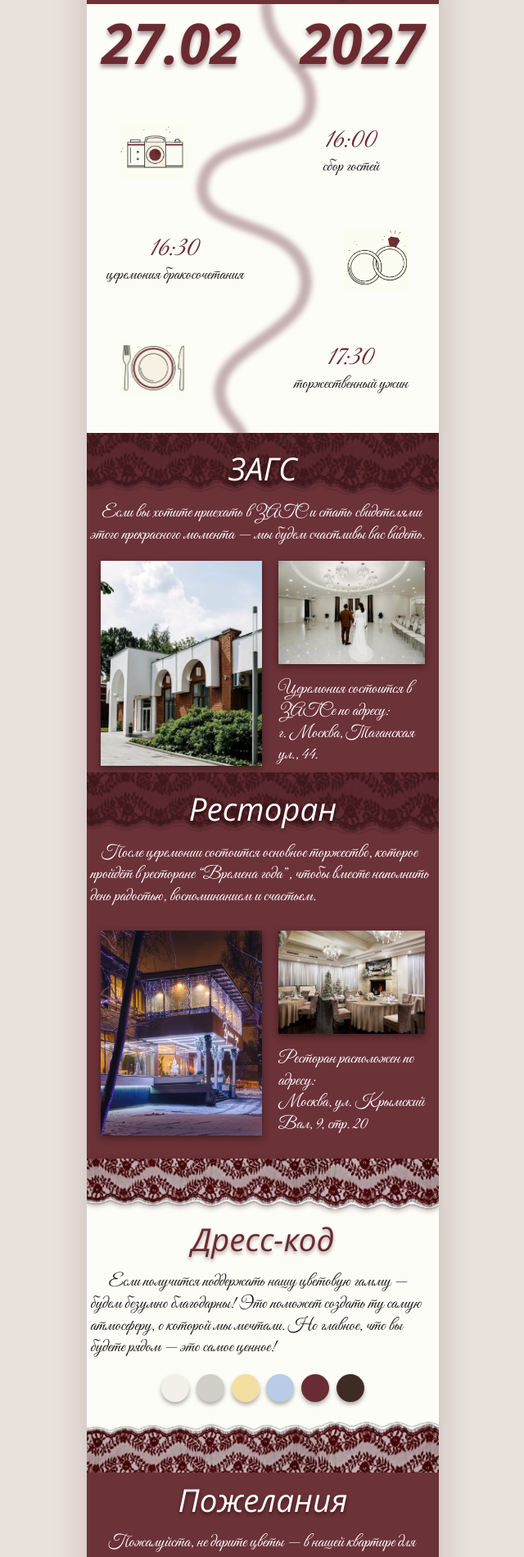
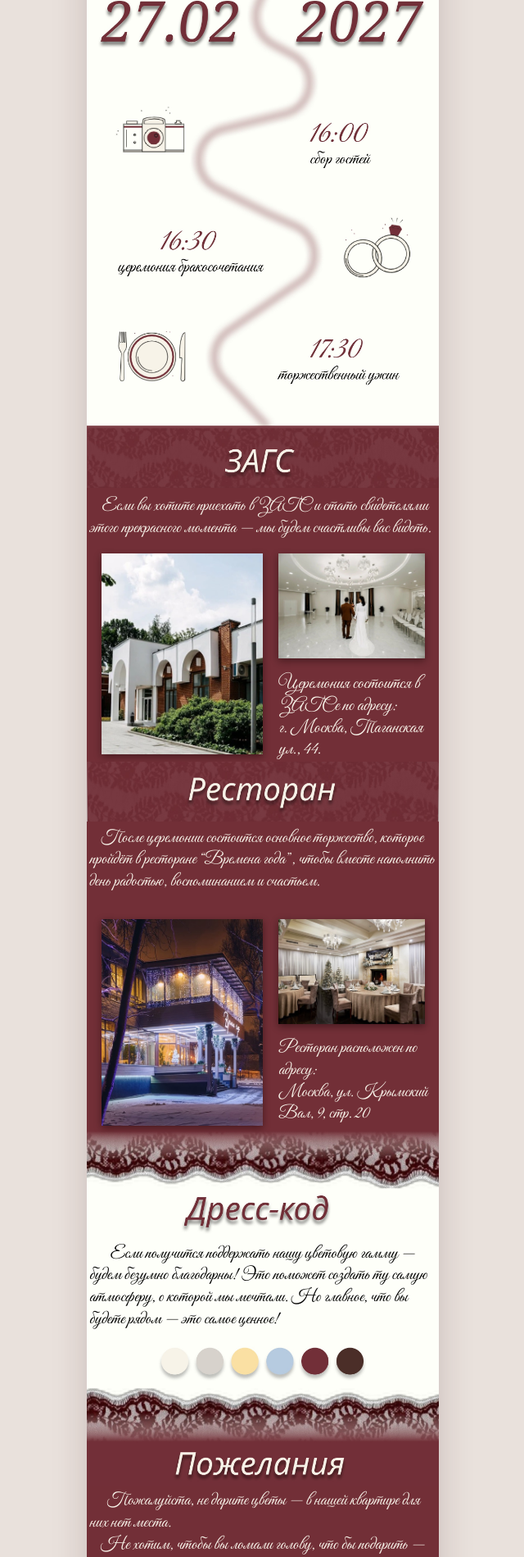
Before and after one commit to Ekkaddon/wedding, a plain HTML site: page index.html in a window 1280 px wide. Shown: the part 901-2800 px from the top of the page at 82% size, without its empty margins (319-959 px from the left). Drawn offline with Linux system fonts and the light colour scheme.

Commit message:
Страница пересобрана по пикселям макета Figma: вырезки, цвета, размеры текста
Co-Authored-By: Claude Fable 5.2 <noreply@anthropic.com>

```diff
--- a/index.html
+++ b/index.html
@@ -13,116 +13,120 @@
 <meta property="og:type" content="website">
 <meta name="theme-color" content="#6b3238">
 <link rel="preload" href="fonts/great-vibes-cyrillic.woff2" as="font" type="font/woff2" crossorigin>
-<link rel="preload" href="img/hero-top.jpg" as="image">
-<link rel="stylesheet" href="style.css?v=3">
+<link rel="preload" href="img/cover.jpg" as="image">
+<link rel="stylesheet" href="style.css?v=4">
 </head>
 <body>
 <main class="page">
 
   <header class="hero">
-    <div class="hero__top">
-      <img class="hero__cover" src="img/hero-top.jpg" width="1880" height="656" alt="">
-      <p class="visually-hidden" lang="en">Wedding day</p>
-      <h1 class="visually-hidden">Алексей &amp; Вера</h1>
-    </div>
-    <img class="hero__art" src="img/hero.jpg" width="1024" height="1024"
-         alt="Алексей и Вера в книжном магазине">
+    <h1 class="visually-hidden">Wedding day. Алексей &amp; Вера</h1>
+    <img class="slice" src="img/cover.jpg" width="1608" height="2053" alt="Алексей и Вера в книжном магазине">
   </header>
 
-  <section class="block block--light">
-    <h2 class="heading heading--small">Дорогие наши родные и&nbsp;гости!</h2>
-    <p class="script">Помните, как в хорошей книге есть фраза, после которой хочется улыбаться
-      и читать дальше? Для нас такой стала: «А&nbsp;ты прикольная!». Всё началось в уютном
-      книжном, а теперь открываем новую главу&nbsp;— «Семейная жизнь». Станьте её
-      героями&nbsp;— пусть ваш смех и добрые слова станут частью нашей истории. Спасибо, что
-      с&nbsp;нами! До встречи на празднике!</p>
+  <section class="block block--light block--intro">
+    <h2 class="visually-hidden">Дорогие наши родные и гости!</h2>
+    <img class="slice slice--band" src="img/head-intro.jpg" width="1608" height="219" loading="lazy" alt="">
+    <p class="script" style="--i:13.7">
+      <span class="ln">Помните, как в хорошей книге есть фраза, после которой</span>
+      <span class="ln">хочется улыбаться и читать дальше? Для нас такой стала:</span>
+      <span class="ln">«А ты прикольная!». Всё началось в уютном книжном, а</span>
+      <span class="ln">теперь открываем новую главу — «Семейная жизнь».</span>
+      <span class="ln">Станьте её героями — пусть ваш смех и добрые слова станут</span>
+      <span class="ln">частью нашей истории. Спасибо, что с нами! До встречи на</span>
+      <span class="ln">празднике!</span>
+    </p>
   </section>
 
   <section class="program">
-    <h2 class="heading heading--band">Когда и как все будет?</h2>
-    <div class="program__body">
-      <svg class="program__ribbon" viewBox="0 0 402 503" preserveAspectRatio="none" aria-hidden="true">
-        <defs><filter id="soft" x="-20%" y="-5%" width="140%" height="110%"><feGaussianBlur stdDeviation="3"/></filter></defs>
-        <path d="M205 0 C205 60 262 70 255 120 C248 175 135 150 132 215 C130 270 240 250 250 320 C258 385 150 400 152 455 C153 480 170 490 176 503"
-              fill="none" stroke="#6b3238" stroke-opacity=".38" stroke-width="13" stroke-linecap="round" filter="url(#soft)"/>
-      </svg>
-      <p class="program__date"><time datetime="2027-02-27"><span>27.02</span><span>2027</span></time></p>
-      <ol class="program__list">
-        <li class="program__row">
-          <img src="img/camera.png" width="117" height="91" alt="" class="program__icon">
-          <p class="program__event"><time>16:00</time><span>сбор гостей</span></p>
-        </li>
-        <li class="program__row program__row--reverse">
-          <img src="img/rings.png" width="151" height="137" alt="" class="program__icon">
-          <p class="program__event"><time>16:30</time><span>церемония бракосочетания</span></p>
-        </li>
-        <li class="program__row">
-          <img src="img/plate.png" width="171" height="128" alt="" class="program__icon">
-          <p class="program__event"><time>17:30</time><span>торжественный ужин</span></p>
-        </li>
-      </ol>
-    </div>
+    <h2 class="visually-hidden">Когда и как все будет?</h2>
+    <img class="slice" src="img/program.jpg" width="1608" height="2255" loading="lazy"
+         alt="27 февраля 2027 года. 16:00 — сбор гостей. 16:30 — церемония бракосочетания. 17:30 — торжественный ужин.">
   </section>
 
-  <section class="block block--dark block--lace">
-    <h2 class="heading">ЗАГС</h2>
-    <p class="script">Если вы хотите приехать в ЗАГС и стать свидетелями этого прекрасного
-      момента&nbsp;— мы будем счастливы вас видеть.</p>
+  <section class="block block--dark block--place">
+    <h2 class="visually-hidden">ЗАГС</h2>
+    <img class="slice slice--band" src="img/band-zags.jpg" width="1608" height="285" loading="lazy" alt="">
+    <p class="script" style="--i:14.2">
+      <span class="ln">Если вы хотите приехать в ЗАГС и стать свидетелями</span>
+      <span class="ln">этого прекрасного момента — мы будем счастливы вас видеть.</span>
+    </p>
     <div class="place">
       <img class="place__main" src="img/zags-outside.jpg" width="800" height="533" alt="Здание ЗАГСа" loading="lazy">
       <div class="place__side">
         <img src="img/zags-hall.jpg" width="800" height="533" alt="Зал торжественной регистрации" loading="lazy">
-        <p class="script script--plain">Церемония состоится в ЗАГСе по адресу:<br>
-          г.&nbsp;Москва, Таганская ул.,&nbsp;44.</p>
+        <p class="script script--plain">
+      <span class="ln">Церемония состоится в</span>
+      <span class="ln">ЗАГСе по адресу:</span>
+      <span class="ln">г. Москва, Таганская</span>
+      <span class="ln">ул., 44.</span>
+    </p>
       </div>
     </div>
   </section>
 
-  <section class="block block--dark block--lace block--join">
-    <h2 class="heading">Ресторан</h2>
-    <p class="script">После церемонии состоится основное торжество, которое пройдёт
-      в ресторане “Времена года”, чтобы вместе наполнить день радостью, воспоминанием
-      и&nbsp;счастьем.</p>
+  <section class="block block--dark block--place block--place-next">
+    <h2 class="visually-hidden">Ресторан</h2>
+    <img class="slice slice--band" src="img/band-restaurant.jpg" width="1608" height="272" loading="lazy" alt="">
+    <p class="script" style="--i:13.5">
+      <span class="ln">После церемонии состоится основное торжество, которое</span>
+      <span class="ln">пройдёт в ресторане “Времена года”, чтобы вместе наполнить</span>
+      <span class="ln">день радостью, воспоминанием и счастьем.</span>
+    </p>
     <div class="place">
       <img class="place__main" src="img/restaurant-outside.jpg" width="800" height="533" alt="Ресторан «Времена года» вечером" loading="lazy">
       <div class="place__side">
         <img src="img/restaurant-hall.jpg" width="800" height="534" alt="Зал ресторана" loading="lazy">
-        <p class="script script--plain">Ресторан расположен по адресу:<br>
-          Москва, ул.&nbsp;Крымский Вал,&nbsp;9, стр.&nbsp;20</p>
+        <p class="script script--plain">
+      <span class="ln">Ресторан расположен по</span>
+      <span class="ln">адресу:</span>
+      <span class="ln">Москва, ул. Крымский</span>
+      <span class="ln">Вал, 9, стр. 20</span>
+    </p>
       </div>
     </div>
   </section>
 
-  <div class="lace lace--down" aria-hidden="true"></div>
+  <img class="slice" src="img/lace-1.jpg" width="1608" height="258" loading="lazy" alt="">
 
-  <section class="block block--light block--tight">
-    <h2 class="heading heading--dark">Дресс-код</h2>
-    <p class="script script--deep">Если получится поддержать нашу цветовую гамму&nbsp;— будем безумно
-      благодарны! Это поможет создать ту самую атмосферу, о которой мы мечтали. Но главное,
-      что вы будете рядом&nbsp;— это самое ценное!</p>
-    <ul class="palette" aria-label="Цвета дресс-кода">
-      <li style="--c:#f3efe9"><span class="visually-hidden">молочный</span></li>
-      <li style="--c:#d2cfc9"><span class="visually-hidden">светло-серый</span></li>
-      <li style="--c:#f3dfa0"><span class="visually-hidden">светло-жёлтый</span></li>
-      <li style="--c:#b9cbe6"><span class="visually-hidden">голубой</span></li>
-      <li style="--c:#6b2d35"><span class="visually-hidden">бордовый</span></li>
-      <li style="--c:#3f2b25"><span class="visually-hidden">тёмно-коричневый</span></li>
-    </ul>
+  <section class="block block--light block--dress">
+    <h2 class="visually-hidden">Дресс-код</h2>
+    <img class="slice slice--band" src="img/head-dress.jpg" width="1608" height="228" loading="lazy" alt="">
+    <p class="script" style="--i:23.8">
+      <span class="ln">Если получится поддержать нашу цветовую гамму —</span>
+      <span class="ln">будем безумно благодарны! Это поможет создать ту самую</span>
+      <span class="ln">атмосферу, о которой мы мечтали. Но главное, что вы</span>
+      <span class="ln">будете рядом — это самое ценное!</span>
+    </p>
+    <img class="slice slice--band" src="img/palette.jpg" width="1608" height="216" loading="lazy"
+         alt="Цвета дресс-кода: молочный, светло-серый, светло-жёлтый, голубой, бордовый, тёмно-коричневый">
   </section>
 
-  <div class="lace lace--up" aria-hidden="true"></div>
+  <img class="slice" src="img/lace-2.jpg" width="1608" height="248" loading="lazy" alt="">
 
-  <section class="block block--dark block--tight">
-    <h2 class="heading">Пожелания</h2>
-    <p class="script script--deep">Пожалуйста, не дарите цветы&nbsp;— в нашей квартире для них нет места.</p>
-    <p class="script">Не хотим, чтобы вы ломали голову, что бы подарить&nbsp;— будем рады
-      просто конвертику с&nbsp;денюжкой.</p>
+  <section class="block block--dark block--wishes">
+    <h2 class="visually-hidden">Пожелания</h2>
+    <img class="slice slice--band" src="img/head-wishes.jpg" width="1608" height="208" loading="lazy" alt="">
+    <p class="script" style="--i:20.3">
+      <span class="ln">Пожалуйста, не дарите цветы — в нашей квартире для</span>
+      <span class="ln">них нет места.</span>
+    </p>
+    <p class="script" style="--i:13">
+      <span class="ln">Не хотим, чтобы вы ломали голову, что бы подарить —</span>
+      <span class="ln">будем рады просто конвертику с денюжкой.</span>
+    </p>
   </section>
 
-  <section class="block block--light" id="anketa">
-    <h2 class="heading heading--dark">Анкета гостя</h2>
-    <p class="script">Чтобы сделать праздник удобным для каждого, просим заполнить небольшую анкету.</p>
-    <p class="script">В ней&nbsp;— пара вопросов про предпочтения и&nbsp;присутствие.</p>
+  <section class="block block--light block--form" id="anketa">
+    <h2 class="visually-hidden">Анкета гостя</h2>
+    <img class="slice slice--band" src="img/head-form.jpg" width="1608" height="214" loading="lazy" alt="">
+    <p class="script" style="--i:18">
+      <span class="ln">Чтобы сделать праздник удобным для каждого, просим</span>
+      <span class="ln">заполнить небольшую анкету.</span>
+    </p>
+    <p class="script" style="--i:18.3">
+      <span class="ln">В ней — пара вопросов про предпочтения и присутствие.</span>
+    </p>
 
     <form class="form" id="rsvp" novalidate>
       <label class="field">
@@ -164,7 +168,8 @@
   </section>
 
   <footer class="block block--dark contacts">
-    <h2 class="heading">Контакты</h2>
+    <h2 class="visually-hidden">Контакты</h2>
+    <img class="slice slice--band" src="img/head-contacts.jpg" width="1608" height="266" loading="lazy" alt="">
     <p class="script script--center">По всем возникающим вопросам можете писать нам:</p>
     <div class="contacts__people">
       <a class="contacts__person" href="tel:+79777681520"><span>Алексей</span>7&nbsp;977&nbsp;768&nbsp;15&nbsp;20</a>
--- a/style.css
+++ b/style.css
@@ -23,10 +23,10 @@
 :root {
   /* Одна единица макета: макет нарисован на ширину 402, страница тянется до 430. */
   --u: calc(100vw / 402);
-  --wine: #6b3238;
-  --wine-deep: #6b2a32;
-  --paper: #fdfdf8;
-  --ink: #1c1516;
+  --wine: #722f37;
+  --wine-deep: #722f37;
+  --paper: #fefff9;
+  --ink: #000;
   --script: "Great Vibes", "Snell Roundhand", "Segoe Script", cursive;
   --sans: "Open Sans", "Segoe UI", Roboto, Arial, sans-serif;
 }
@@ -48,97 +48,54 @@ fieldset { border: 0; min-width: 0; }
   background: var(--paper); box-shadow: 0 0 40px rgb(60 20 25 / .18);
 }
 
-/* Обложка */
-/* Шапка с надписью вырезана из макета картинкой, иллюстрация начинается под ней. */
-.hero { position: relative; background: #fae8d5; padding-top: calc(var(--u) * 110.76); }
-.hero__top { position: absolute; inset: 0 0 auto 0; z-index: 1; }
-.hero__cover {
-  width: 100%;
-  -webkit-mask-image: linear-gradient(#000 84%, transparent 99%);
-  mask-image: linear-gradient(#000 84%, transparent 99%);
-}
-.hero__art { width: 100%; }
+/* Куски макета, перенесённые картинками: обложка, программа дня, полосы с заголовками, кружево. */
+.slice { display: block; width: 100%; height: auto; }
+.slice--band { width: calc(100% + var(--u) * 32); max-width: none; margin: 0 calc(var(--u) * -16); }
 
-/* Общие блоки */
-.block { padding: calc(var(--u) * 26) calc(var(--u) * 16) calc(var(--u) * 30); position: relative; }
+/* Общие блоки. Отступы, размеры и сдвиги сняты с макета Figma, единица — пиксель макета. */
+.block { padding: 0 calc(var(--u) * 16); position: relative; }
 .block--light { background: var(--paper); }
-.block--dark { background: var(--wine); color: #fff; }
-.block--tight { padding-top: calc(var(--u) * 6); padding-bottom: calc(var(--u) * 26); }
-/* Кружевной узор под заголовком, как в макете. */
-.block--lace { padding-top: calc(var(--u) * 18); padding-bottom: calc(var(--u) * 8); }
-.block--lace::before {
-  content: ""; position: absolute; inset: 0 0 auto 0; height: calc(var(--u) * 70);
-  background: url(img/lace.png) center / calc(var(--u) * 560) auto repeat-x;
-  mix-blend-mode: multiply; opacity: .55;
-}
-.block--lace .heading { margin-bottom: calc(var(--u) * 16); }
-.block--lace.block--join { padding-bottom: calc(var(--u) * 30); }
-.block--lace > * { position: relative; }
+.block--dark { background: var(--wine); color: #f8f3e9; }
 
-.heading {
-  font: italic 400 calc(var(--u) * 36) / 1.25 var(--sans); text-align: center; color: #fff;
-  text-shadow: 0 calc(var(--u) * 3) calc(var(--u) * 4) rgb(30 5 8 / .55);
-  margin-bottom: calc(var(--u) * 14);
-}
-.heading--dark { color: var(--wine-deep); text-shadow: 0 calc(var(--u) * 3) calc(var(--u) * 4) rgb(60 15 20 / .4); }
-.heading--small { font-size: calc(var(--u) * 24); color: var(--wine-deep); text-shadow: 0 calc(var(--u) * 2) calc(var(--u) * 3) rgb(60 15 20 / .35); }
-.heading--band {
-  background: var(--wine); margin: 0; padding: calc(var(--u) * 7.5) 0;
-  white-space: nowrap;
-}
+/* Строки текста разбиты как в макете и не переносятся: шрифт 20, шаг строк 25, поле слева 3. */
+.script { font-family: var(--script); font-size: calc(var(--u) * 20); line-height: calc(var(--u) * 25); }
+.script .ln { display: block; white-space: nowrap; }
+.script .ln:first-child { padding-left: calc(var(--u) * var(--i, 0)); }
+.block > .script { margin-inline: calc(var(--u) * -13); }
+.script--plain { font-size: calc(var(--u) * 20.8); }
+.script--center { text-align: center; }
 
-.script {
-  font-family: var(--script); font-size: calc(var(--u) * 19.6); line-height: 1.27;
-  text-indent: calc(var(--u) * 13);
-}
-/* В макете текст идёт почти от края до края, а фотографии и анкета стоят с полями. */
-.block > .script { margin-inline: calc(var(--u) * -12); }
-.script--plain { text-indent: 0; }
-.script--deep { text-indent: calc(var(--u) * 21); }
-.script--center { text-indent: 0; text-align: center; }
-
-/* Программа дня */
-.program { background: var(--paper); }
-.program__body { position: relative; padding: calc(var(--u) * 6) 0 calc(var(--u) * 34); }
-.program__ribbon { position: absolute; inset: 0; width: 100%; height: 100%; }
-.program__date { position: relative; }
-.program__date time {
-  display: flex; justify-content: space-between; padding: 0 calc(var(--u) * 17);
-  font: italic 700 calc(var(--u) * 64) / 1.2 var(--sans); color: var(--wine-deep);
-  text-shadow: 0 calc(var(--u) * 4) calc(var(--u) * 5) rgb(60 15 20 / .45);
-}
-.program__list { position: relative; margin-top: calc(var(--u) * 46); display: grid; row-gap: calc(var(--u) * 46); }
-.program__row { display: grid; grid-template-columns: 1fr 1fr; align-items: center; min-height: calc(var(--u) * 78); }
-.program__icon { mix-blend-mode: multiply; width: calc(var(--u) * 78); justify-self: center; margin-right: calc(var(--u) * 48); }
-.program__row--reverse .program__icon { grid-column: 2; grid-row: 1; margin: 0 0 0 calc(var(--u) * 58); }
-.program__row--reverse .program__event { grid-column: 1; grid-row: 1; }
-.program__event { text-align: center; font-family: var(--script); }
-.program__event time { display: block; font-size: calc(var(--u) * 32); line-height: 1.1; color: var(--wine-deep); }
-.program__event span { display: block; font-size: calc(var(--u) * 19); line-height: 1.25; }
+/* Приветствие */
+.block--intro { padding-bottom: calc(var(--u) * 16.75); }
+.block--intro > .script { margin-top: calc(var(--u) * 4.25); }
 
 /* ЗАГС и ресторан */
-.place { display: grid; grid-template-columns: 184fr 167fr; column-gap: calc(var(--u) * 18); margin-top: calc(var(--u) * 17); }
-.block--join .place { margin-top: calc(var(--u) * 26); }
+.block--place { padding-bottom: calc(var(--u) * 8.65); }
+.block--place > .script { margin-top: calc(var(--u) * 9.3); }
+.place { display: grid; grid-template-columns: calc(var(--u) * 184.3) calc(var(--u) * 167.3); column-gap: calc(var(--u) * 17.7); align-items: start; margin: calc(var(--u) * 15.45) 0 0 calc(var(--u) * 1); height: calc(var(--u) * 228.6); }
 .place img { width: 100%; object-fit: cover; box-shadow: 0 calc(var(--u) * 3) calc(var(--u) * 8) rgb(20 0 5 / .45); }
-.place__main { aspect-ratio: 184 / 230; height: 100%; }
-.place__side img { aspect-ratio: 167 / 118; margin-bottom: calc(var(--u) * 16); }
-
-/* Кружевная кайма между блоками */
-.lace { height: calc(var(--u) * 58); background: url(img/lace.png) center / auto 100% repeat-x; position: relative; z-index: 1; }
-.lace--down { margin-bottom: calc(var(--u) * -34); margin-top: calc(var(--u) * -4); filter: drop-shadow(0 2px 3px rgb(60 15 20 / .35)); }
-.lace--up { transform: scaleY(-1); margin-top: calc(var(--u) * -30); margin-bottom: calc(var(--u) * -6); }
-.lace--down + .block { padding-top: calc(var(--u) * 46); }
-.lace--up + .block { padding-top: calc(var(--u) * 14); }
+.place__main { height: calc(var(--u) * 228.6); }
+.place__side { min-width: 0; }
+.place__side img { height: calc(var(--u) * 119.5); margin-bottom: calc(var(--u) * 16.8); }
+.block--place-next { padding-bottom: calc(var(--u) * 6.6); }
+.block--place-next > .script { margin-top: calc(var(--u) * 7.25); }
+.block--place-next .place { margin-top: calc(var(--u) * 28.8); height: calc(var(--u) * 235.6); }
+.block--place-next .place__main { height: calc(var(--u) * 235.6); }
+.block--place-next .place__side img { height: calc(var(--u) * 119.7); margin-bottom: calc(var(--u) * 16.5); }
+.block--place-next .script--plain { font-size: calc(var(--u) * 20); }
 
 /* Дресс-код */
-.palette { display: flex; justify-content: center; gap: calc(var(--u) * 8); margin-top: calc(var(--u) * 18); padding-bottom: calc(var(--u) * 26); }
-.palette li {
-  width: calc(var(--u) * 32); height: calc(var(--u) * 32); border-radius: 50%; background: var(--c);
-  box-shadow: 0 calc(var(--u) * 3) calc(var(--u) * 5) rgb(40 20 20 / .35);
-}
+.block--dress > .script { margin-top: calc(var(--u) * 6.75); }
+.block--dress > .script + .slice { margin-top: calc(var(--u) * 9.25); }
+
+/* Пожелания */
+.block--wishes { padding-bottom: calc(var(--u) * 31.55); }
+.block--wishes > .slice + .script { margin-top: calc(var(--u) * 4.75); }
 
 /* Анкета */
-.form { margin-top: calc(var(--u) * 14); display: grid; row-gap: calc(var(--u) * 20); }
+.block--form { padding-bottom: calc(var(--u) * 30); }
+.block--form > .slice + .script { margin-top: calc(var(--u) * 7.5); }
+.form { margin-top: calc(var(--u) * 12.25); display: grid; row-gap: calc(var(--u) * 20); }
 .field { display: block; }
 .field__label { display: block; font-family: var(--script); font-size: calc(var(--u) * 20); line-height: 1.3; }
 .field input[type="text"], .field textarea {
@@ -163,13 +120,14 @@ fieldset { border: 0; min-width: 0; }
 .form__status { min-height: 1.4em; text-align: center; font: italic 400 14px / 1.4 var(--sans); color: var(--wine-deep); }
 
 /* Контакты */
-.contacts { padding-bottom: calc(var(--u) * 50); }
-.contacts .heading { margin-bottom: calc(var(--u) * 6); }
-.contacts__people { display: grid; grid-template-columns: 1fr 1fr; margin-top: calc(var(--u) * 16); text-align: center; }
-.contacts__person { color: #fff; text-decoration: none; font-family: var(--script); font-size: calc(var(--u) * 30); line-height: 1.35; }
-.contacts__person span { display: block; font-size: calc(var(--u) * 36); }
-.contacts__icons { display: flex; justify-content: center; gap: calc(var(--u) * 6); margin-top: calc(var(--u) * 14); }
-.contacts__icons li { width: 44px; height: 44px; display: grid; place-items: center; }
+.contacts { padding-bottom: calc(var(--u) * 44.9); }
+.contacts > .script { margin-top: calc(var(--u) * 4.45); }
+.contacts__people { display: grid; grid-template-columns: 1fr 1fr; margin-top: calc(var(--u) * 18.95); text-align: center; }
+.contacts__person { color: inherit; text-decoration: none; font-family: var(--script); font-size: calc(var(--u) * 36); line-height: calc(var(--u) * 42); }
+.contacts__person span { display: block; line-height: calc(var(--u) * 45); }
+.contacts__person:nth-child(2) { position: relative; left: calc(var(--u) * 8.9); }
+.contacts__icons { display: flex; justify-content: center; margin-top: calc(var(--u) * 11); position: relative; left: calc(var(--u) * -0.5); }
+.contacts__icons li { width: calc(var(--u) * 38); height: calc(var(--u) * 44); display: grid; place-items: center; }
 .contacts__icons a { display: grid; place-items: center; width: 100%; height: 100%; border-radius: 50%; }
 .contacts__icons a:focus-visible, .contacts__person:focus-visible { outline: 2px solid #fff; outline-offset: 2px; }
-.contacts__icons img { width: calc(var(--u) * 27); }
+.contacts__icons img { width: calc(var(--u) * 25); }
```
Also changed, not shown: img/band-restaurant.jpg (added), img/band-zags.jpg (added), img/camera.png (deleted), img/cover.jpg (added), img/head-contacts.jpg (added), img/head-dress.jpg (added), img/head-form.jpg (added), img/head-intro.jpg (added), img/head-wishes.jpg (added), img/hero-top.jpg (deleted), img/lace-1.jpg (added), img/lace-2.jpg (added), img/lace.png (deleted), img/palette.jpg (added), 3 more files, 1 other file.
